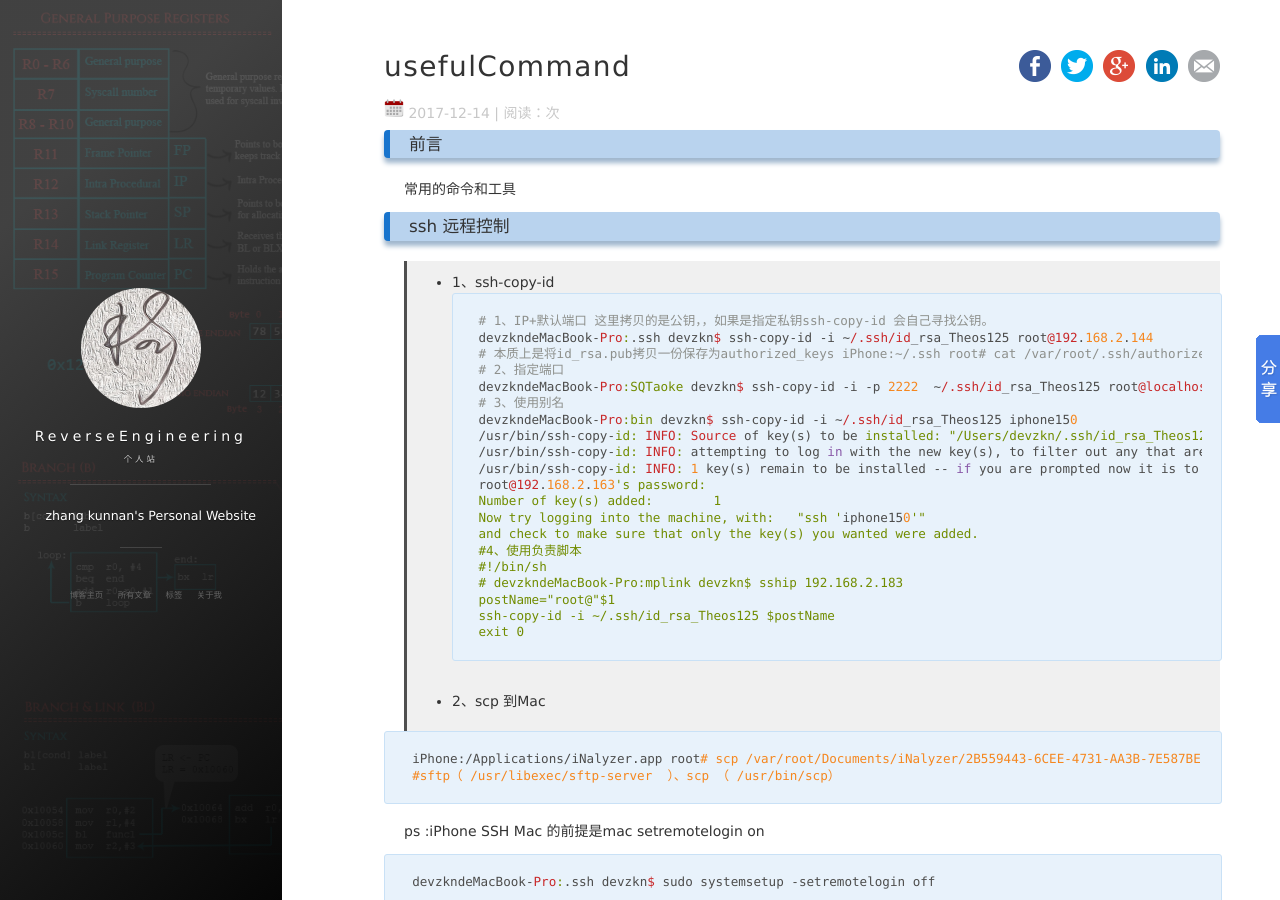
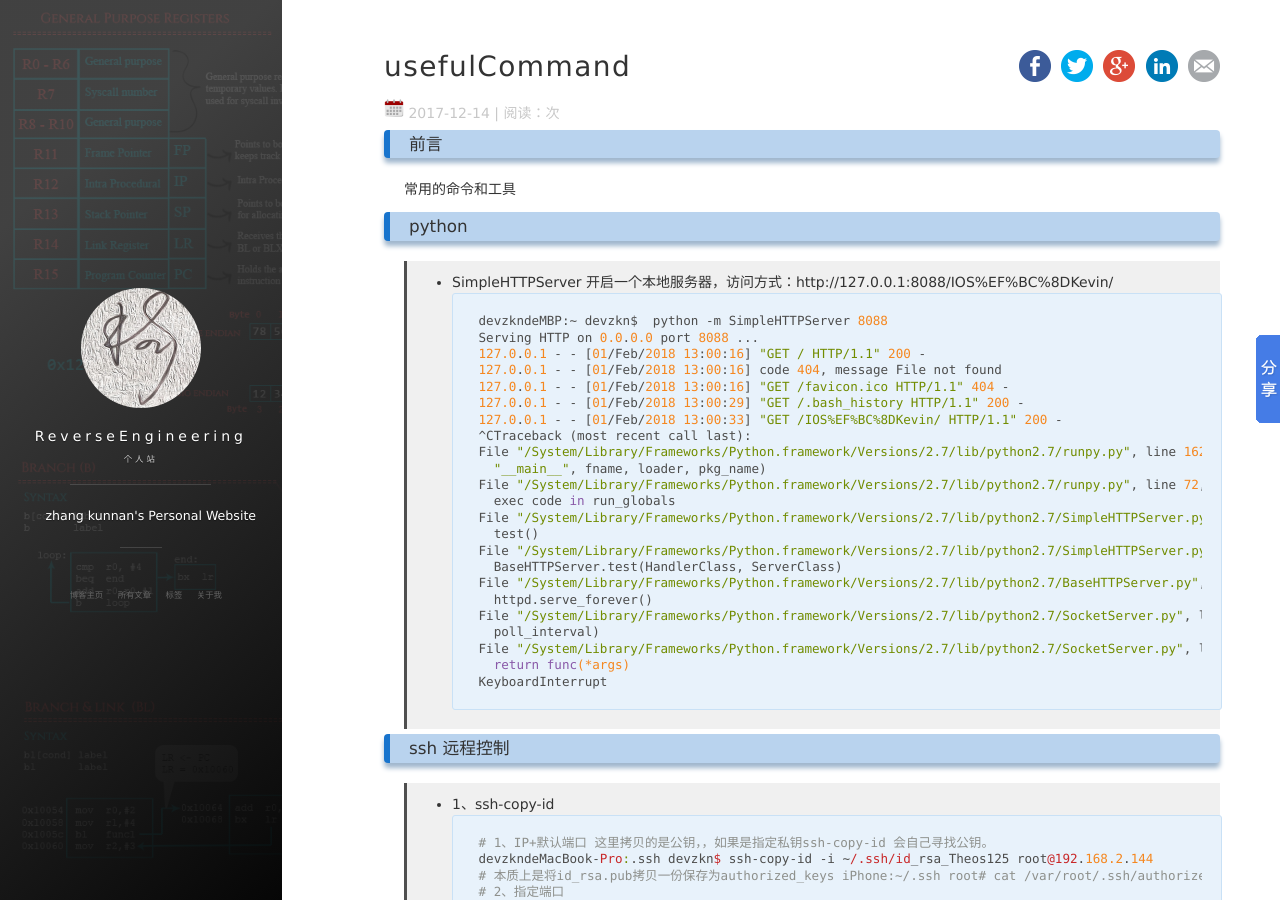
Before and after one commit to zhangkn/zhangkn.github.io, a Jekyll site: the page built from _posts/2017-12-14-usefulCommand.md, in a window 1280 px wide and 900 px high. Built offline with Jekyll 4.4.1, drawn with Linux system fonts in a browser that asks for light colours; nearby versions of some CDN libraries; comment, search, counter and statistics services are not loaded.

Commit message:
SimpleHTTPServer

````diff
--- a/_posts/2017-12-14-usefulCommand.md
+++ b/_posts/2017-12-14-usefulCommand.md
@@ -7,6 +7,35 @@ tag: iOSre
 ### 前言
 
 常用的命令和工具
+
+### python
+
+>* SimpleHTTPServer 开启一个本地服务器，访问方式：http://127.0.0.1:8088/IOS%EF%BC%8DKevin/
+```
+devzkndeMBP:~ devzkn$  python -m SimpleHTTPServer 8088
+Serving HTTP on 0.0.0.0 port 8088 ...
+127.0.0.1 - - [01/Feb/2018 13:00:16] "GET / HTTP/1.1" 200 -
+127.0.0.1 - - [01/Feb/2018 13:00:16] code 404, message File not found
+127.0.0.1 - - [01/Feb/2018 13:00:16] "GET /favicon.ico HTTP/1.1" 404 -
+127.0.0.1 - - [01/Feb/2018 13:00:29] "GET /.bash_history HTTP/1.1" 200 -
+127.0.0.1 - - [01/Feb/2018 13:00:33] "GET /IOS%EF%BC%8DKevin/ HTTP/1.1" 200 -
+^CTraceback (most recent call last):
+  File "/System/Library/Frameworks/Python.framework/Versions/2.7/lib/python2.7/runpy.py", line 162, in _run_module_as_main
+    "__main__", fname, loader, pkg_name)
+  File "/System/Library/Frameworks/Python.framework/Versions/2.7/lib/python2.7/runpy.py", line 72, in _run_code
+    exec code in run_globals
+  File "/System/Library/Frameworks/Python.framework/Versions/2.7/lib/python2.7/SimpleHTTPServer.py", line 235, in <module>
+    test()
+  File "/System/Library/Frameworks/Python.framework/Versions/2.7/lib/python2.7/SimpleHTTPServer.py", line 231, in test
+    BaseHTTPServer.test(HandlerClass, ServerClass)
+  File "/System/Library/Frameworks/Python.framework/Versions/2.7/lib/python2.7/BaseHTTPServer.py", line 599, in test
+    httpd.serve_forever()
+  File "/System/Library/Frameworks/Python.framework/Versions/2.7/lib/python2.7/SocketServer.py", line 236, in serve_forever
+    poll_interval)
+  File "/System/Library/Frameworks/Python.framework/Versions/2.7/lib/python2.7/SocketServer.py", line 155, in _eintr_retry
+    return func(*args)
+KeyboardInterrupt
+```
 
 ### ssh 远程控制
 
````
Also changed, not shown: _posts/2018-01-10-Inter-processCommunicationByRrocketbootstrap.md (+4 -0 lines), _posts/2018-01-31-aso.md (+51 -0 lines), about.md (+2 -2 lines).
